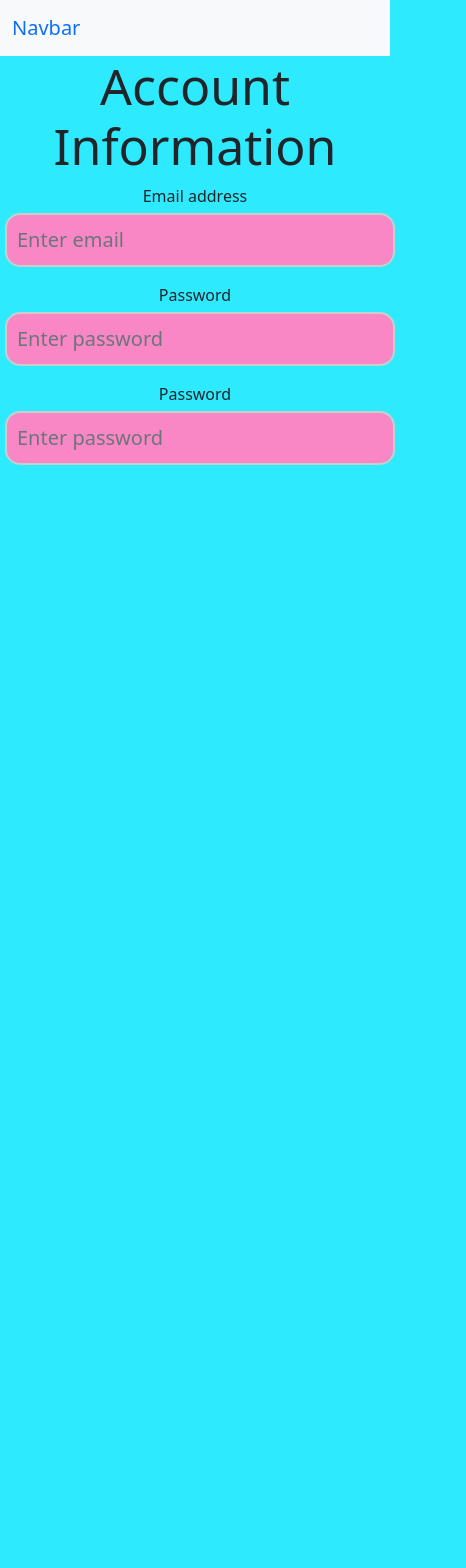
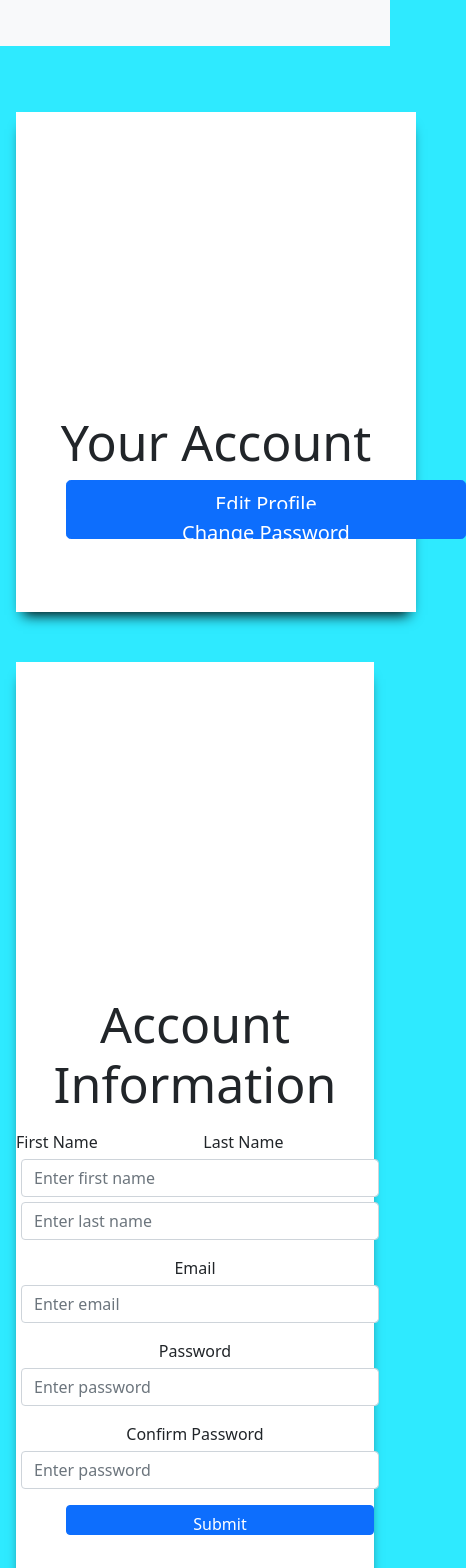
Before and after one commit to code10100-star/project-m, a React (Create React App) app in the folder frontend/: page /profile in a window 390 px wide. Shown: the top 1568 px of the page, 466 px wide, since content can reach past the window. Before the commit the page ends 844 px from the top, so only its background shows below. Built offline with nearby package versions, Linux system fonts and the light colour scheme.

Commit message:
Updated navbar profile component

```diff
--- a/frontend/src/App.css
+++ b/frontend/src/App.css
@@ -37,7 +37,8 @@
   top: 1px;
 }
 
-.input-box {
+.inputbox {
+  width:70%;
   padding: 10px;
   border-radius: 15px;
   font-size: 20px;
@@ -48,8 +49,8 @@
 }
 
 #demo {
-  width: 500px;
-  height: 300px;
+  width: 100%;
+  height: 100%;
   padding: 3em;
   display: inline-block;
   text-align: left;
@@ -82,3 +83,58 @@ button{
   background-color: yellow;
   border-width:2px;
 }
+
+/*first component in signin page*/
+.demo2{
+  width: 1000%;
+  height: 100%;
+  /*padding: 3em;*/
+  padding-top: 2em;
+  margin-top: 50px;
+  display: inline-block;
+  text-align: center;
+  -webkit-box-shadow: 0px 10px 13px -7px #000000,
+    5px 5px 15px 5px rgba(0, 0, 0, 0);
+  background-color:#ffffff;
+  box-shadow: 0px 10px 13px -7px #000000, 5px 5px 15px 5px rgba(0, 0, 0, 0);
+}
+
+@media only screen and (max-width: 768px) {
+  .demo2{width:100%;height:125%;}
+}
+
+.demo1 {
+  width: 400px;
+  height: 500px;
+  /*padding: 3em;*/
+  margin-top: 50px;
+  display: inline-block;
+  text-align: left;
+  -webkit-box-shadow: 0px 10px 13px -7px #000000,
+    5px 5px 15px 5px rgba(0, 0, 0, 0);
+  background-color:#ffffff;
+  box-shadow: 0px 10px 13px -7px #000000, 5px 5px 15px 5px rgba(0, 0, 0, 0);
+}
+
+.p100{
+  width:100%;
+}
+
+.btn-custom{
+  height:50px;
+}
+
+.sameline{
+    text-align: right;
+    clear: both;
+    float:left;
+    margin-right:15px;
+}
+
+.input{
+  float:left;
+}
+
+.heading{
+  margin-top: 300px;
+}
--- a/frontend/src/App.js
+++ b/frontend/src/App.js
@@ -1,6 +1,6 @@
 import React from 'react'
 import {Route} from 'react-router-dom'
-import {BrowserRouter , Routes} from 'react-router-dom'
+import {BrowserRouter , Routes } from 'react-router-dom'
 import Navbar from "./Components/Navbar"
 import Home from "./Components/Home"
 import About from "./Components/About"
@@ -12,18 +12,16 @@ import Profile from"./Components/Profile"
 const App = () => {
   return (
     <>
-    <Navbar/>
 
     <BrowserRouter>
+    <Navbar/>
     <Routes>
-
     <Route path="/" element={<Home />} />
     <Route path="/about" element={<About />} />
     <Route path="/contact" element={<Contact />} />
     <Route path="/signup" element={<Register />} />
     <Route path="/signin" element={<Signin />} />
     <Route path="/profile" element={<Profile />} />
-
     </Routes>
     </BrowserRouter>
 
--- a/frontend/src/Components/Navbar.js
+++ b/frontend/src/Components/Navbar.js
@@ -8,29 +8,28 @@ const Navbar = () => {
     <>
     <nav class="navbar navbar-expand-lg bg-light">
   <div class="container-fluid">
-    <a class="navbar-brand" href="#">Navbar</a>
     <button class="navbar-toggler" type="button" data-bs-toggle="collapse" data-bs-target="#navbarSupportedContent" aria-controls="navbarSupportedContent" aria-expanded="false" aria-label="Toggle navigation">
       <span class="navbar-toggler-icon"></span>
     </button>
-    <div class="collapse navbar-collapse" id="navbarSupportedContent">
-      <ul class="navbar-nav me-auto mb-2 mb-lg-0">
-        <li class="nav-item">
-          <a className="nav-link active" aria-current="page" href="/">Home</a>
+    <div className="collapse navbar-collapse" id="navbarSupportedContent">
+      <ul className="navbar-nav me-auto mb-2 mb-lg-0">
+        <li className="nav-item">
+        <NavLink className="nav-link active" aria-current="page" to="/" >Home</NavLink>
         </li>
         <li className="nav-item">
-          <a className="nav-link" href="/about">About</a>
+          <NavLink className="nav-link" to="/about">About</NavLink>
         </li>
-        <li class="nav-item">
-          <a class="nav-link" href="/contact">Contact</a>
+        <li className="nav-item">
+          <NavLink className="nav-link" to="/contact">Contact</NavLink>
         </li>
-        <li class="nav-item">
-          <a class="nav-link" href="/signin">Login</a>
+        <li className="nav-item">
+          <NavLink className="nav-link" to="/signin">Login</NavLink>
         </li>
-        <li class="nav-item">
-          <a class="nav-link" href="/signup">Signup</a>
+        <li className="nav-item">
+          <NavLink className="nav-link" to="/signup">Signup</NavLink>
         </li>
-        <li class="nav-item">
-          <a class="nav-link" href="/profile">Profile</a>
+        <li className="nav-item">
+          <NavLink className="nav-link" to="/profile">Profile</NavLink>
         </li>
       </ul>
     </div>
--- a/frontend/src/Components/Profile.js
+++ b/frontend/src/Components/Profile.js
@@ -2,53 +2,118 @@ import React,{useState} from 'react'
 
 const Profile = () => {
     const [user,setUser]= useState({
-        fname:"",lname:"",email:""
+        fname:"",lname:"",email:"",password:"",cpassword:""
     });
+
+    let name, value;
+    const handleInputs = (e) => {
+      name = e.target.name;
+      value = e.target.value;
+
+      setUser({ ...user, [name]: value });
+    }
+
+    const Postdata = async (e) => {
+      e.preventDefault();
+    }
+
     return (
     <>
     <div className="Profile">
-      <div>
-        <h1>Account Information</h1>
+    <div className="modal-body row">
+      <div className="col-md-3 ">
+        <div className="demo1">
+          <div className='heading'>
+          <h1 >Your Account</h1>
+          </div>
+        <div className='row'>
+        <div className="  btn-group-vertical btn-group-lg col-12" >
+                <button type="submit" className="btn btn-primary bn " onClick={Postdata}>
+                  Edit Profile
+                </button>
+                <button type="submit" className="btn btn-primary bn " onClick={Postdata}>
+                  Change Password
+                </button>
+          </div>
+          </div>
+          </div>
       </div>
-
-      <form>
-          <div>
-          <div className="mb-3">
-                <label>Email address</label>
+    <div className="col-md-8">
+      <div className="demo2">
+    <div className='heading'>
+            <h1>Account Information</h1>
+          </div>
+            <form>
+              <div className="mb-3">
+                <label className="sameline">First Name</label>
+                <input
+                  type="text"
+                  className="form-control input-box input"
+                  placeholder="Enter first name"
+                  autoComplete="Off"
+                  value={user.fname}
+                  name="fname"
+                  onChange={handleInputs}
+                />
+              </div>
+              <div className="mb-3">
+                <label>Last Name</label>
+                <input
+                  type="text"
+                  className="form-control input-box"
+                  placeholder="Enter last name"
+                  autoComplete="off"
+                  value={user.lname}
+                  name="lname"
+                  onChange={handleInputs}
+                />
+              </div>
+              <div className="mb-3">
+                <label>Email</label>
                 <input
                   type="email"
                   className="form-control input-box"
                   placeholder="Enter email"
                   autoComplete="off"
-                  value={user.fname}
-                  name="fname"
+                  value={user.email}
+                  name="email"
+                  onChange={handleInputs}
                 />
               </div>
               <div className="mb-3">
                 <label>Password</label>
                 <input
-                  type="text"
+                  type="password"
                   className="form-control input-box"
                   placeholder="Enter password"
                   autoComplete="off"
-                  value={user.lanme}
-                  name="lname"
+                  value={user.password}
+                  name="password"
+                  onChange={handleInputs}
                 />
               </div>
               <div className="mb-3">
-                <label>Password</label>
+                <label>Confirm Password</label>
                 <input
-                  type="email"
+                  type="password"
                   className="form-control input-box"
                   placeholder="Enter password"
                   autoComplete="off"
-                  value={user.email}
-                  name="email"
+                  value={user.cpassword}
+                  name="cpassword"
+                  onChange={handleInputs}
                 />
               </div>
+              <div className="d-grid">
+                <button type="submit" className="btn btn-primary bn " onClick={Postdata}>
+                  Submit
+                </button>
           </div>
       </form>
-    </div>
+      </div>
+      </div>
+      </div>
+      </div>
     </>
   )
 }
```
